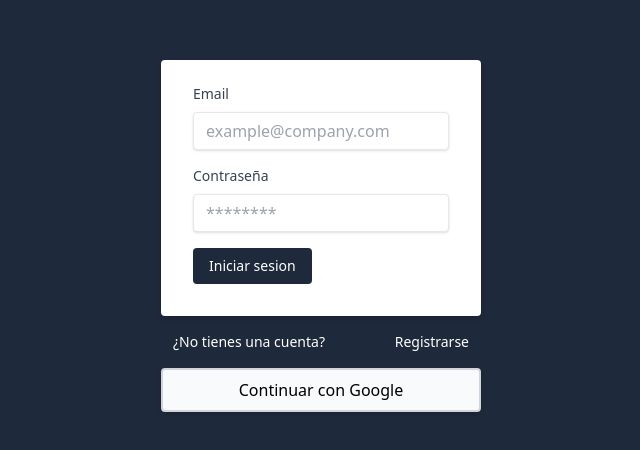
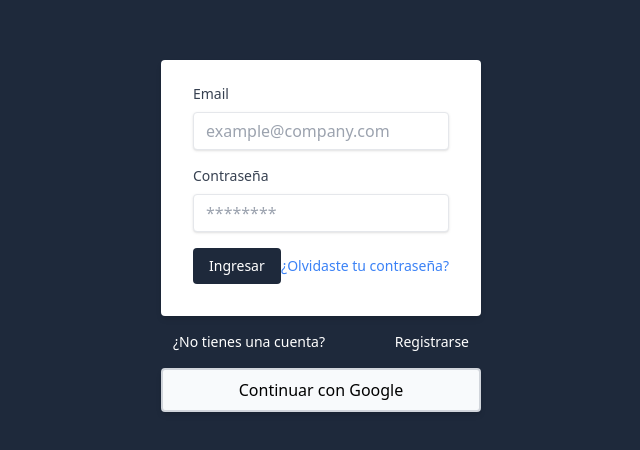
Before and after one commit to Brandddd/course-react-auth-protectedroutes-firebase-baas, a React (Create React App) app: page /login in a window 1280 px wide. Shown: the part 164-614 px from the top of the page, without its empty margins (319-959 px from the left). Built offline with nearby package versions, Linux system fonts and the light colour scheme; no server answers.

Commit message:
Añadiendo boton de forgot password

```diff
--- a/src/components/Login.js
+++ b/src/components/Login.js
@@ -87,13 +87,25 @@ export function Login() {
           />
         </div>
 
-        <button className="bg-slate-800 hover:bg-slate-500 text-white font-sans py-2 px-4 rounded focus:outline-none focus:shadow-outline text-sm">
-          Iniciar sesion
-        </button>
+        <div className="flex items-center justify-between">
+          <button className="bg-slate-800 hover:bg-slate-500 text-white font-sans py-2 px-4 rounded focus:outline-none focus:shadow-outline text-sm">
+            Ingresar
+          </button>
+
+          <a
+            href="#!"
+            className="inline-block align-baseline font-sans text-sm text-blue-500 hover:text-blue-800"
+          >
+            ¿Olvidaste tu contraseña?
+          </a>
+        </div>
       </form>
 
       <p className="my-4 text-sm flex justify-between px-3 text-white">
-        ¿No tienes una cuenta? <Link to="/register">Registrarse</Link>
+        ¿No tienes una cuenta?{" "}
+        <Link to="/register" className="hover:text-blue-500">
+          Registrarse
+        </Link>
       </p>
 
       <button
@@ -107,4 +119,4 @@ export function Login() {
 }
 
 // * text-sm -> Texto pequeño, font-bold -> fuente, w-full -> abarcar ancho máximo,
-// TODO : RESET PASSWORD
+// TODO : RESET PASSWORD (Boton creado, falta 1:57:00)
```
